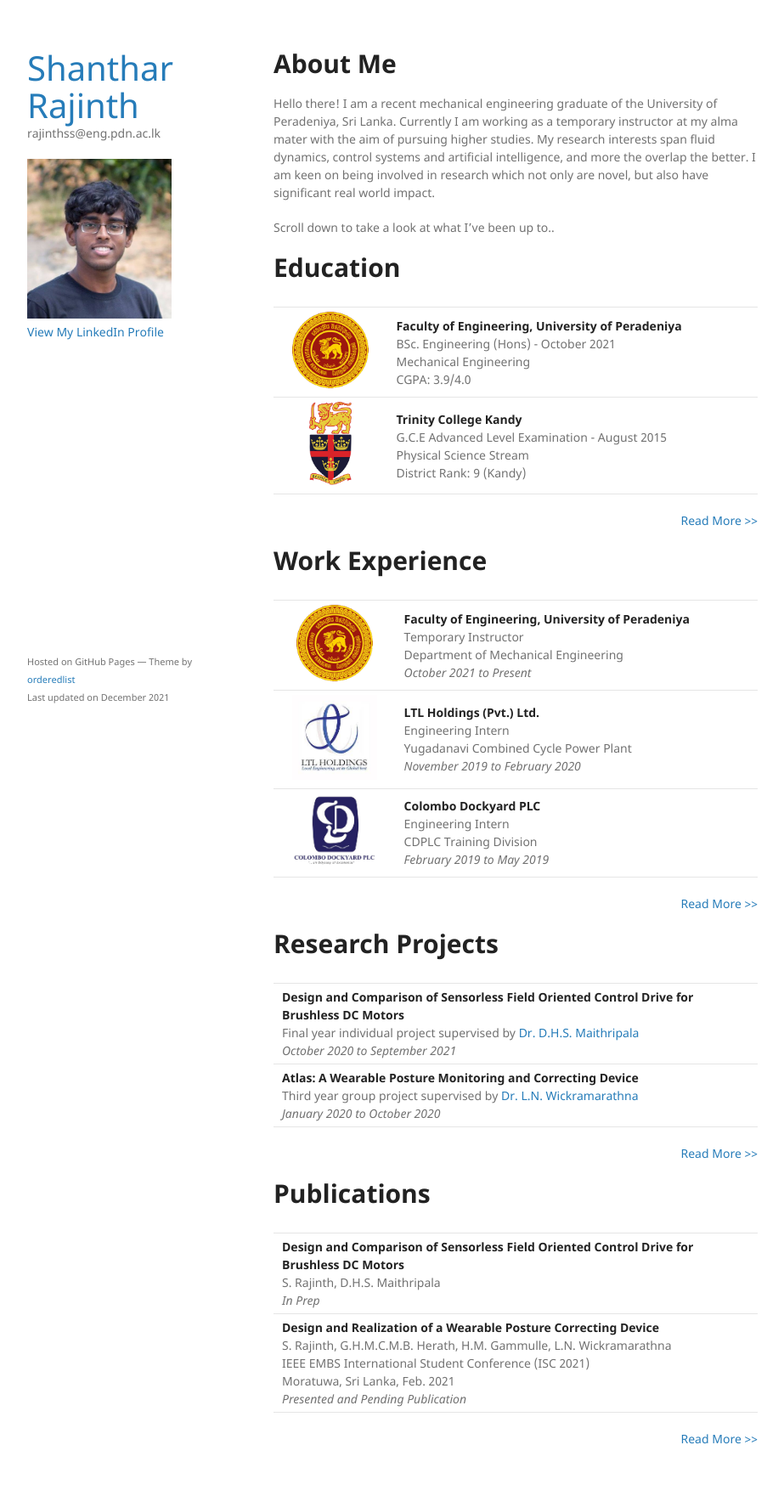
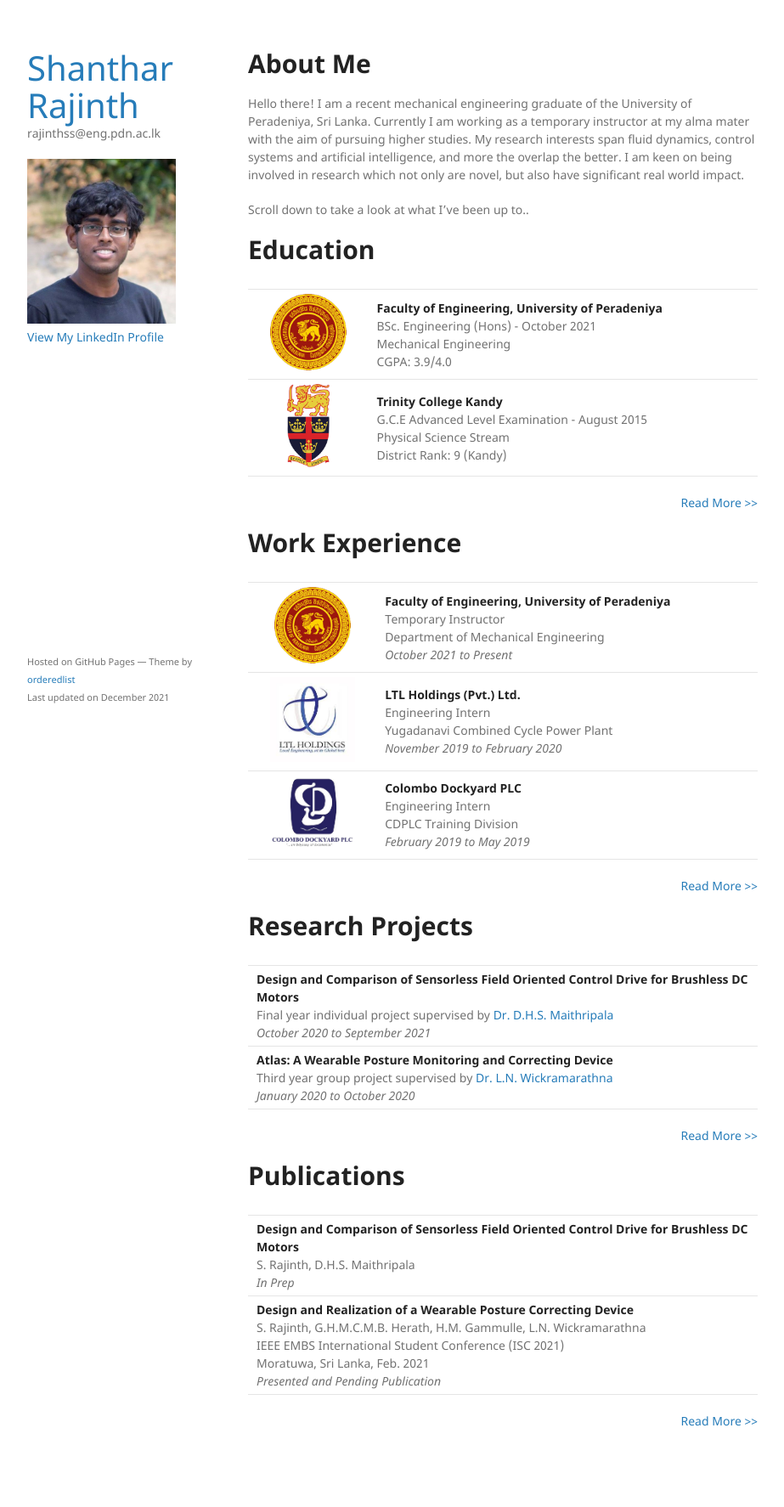
Before and after one commit to rajinthss/rajinthss.github.io, a Jekyll site: the page built from index.md, in a window 1280 px wide. Shown: the whole page at 85% size, without its empty margins (178-1101 px from the left). Built offline with Jekyll 4.4.1, drawn with Linux system fonts in a browser that asks for light colours; our own code applies the rules of GitHub Pages for plain Markdown files; after the commit the page ends 1753 px from its top, so only the background shows below that.

Commit message:
Update jekyll-theme-minimal.scss

```diff
--- a/_sass/jekyll-theme-minimal.scss
+++ b/_sass/jekyll-theme-minimal.scss
@@ -124,7 +124,7 @@ kbd {
 }
 
 header {
-  width:170px;
+  width:175px;
   float:left;
   position:relative;
   -webkit-font-smoothing:subpixel-antialiased;
@@ -191,7 +191,7 @@ strong {
 }
 
 section {
-  width:570px;
+  width:600px;
   float:right;
   padding-bottom:50px;
 }
```
